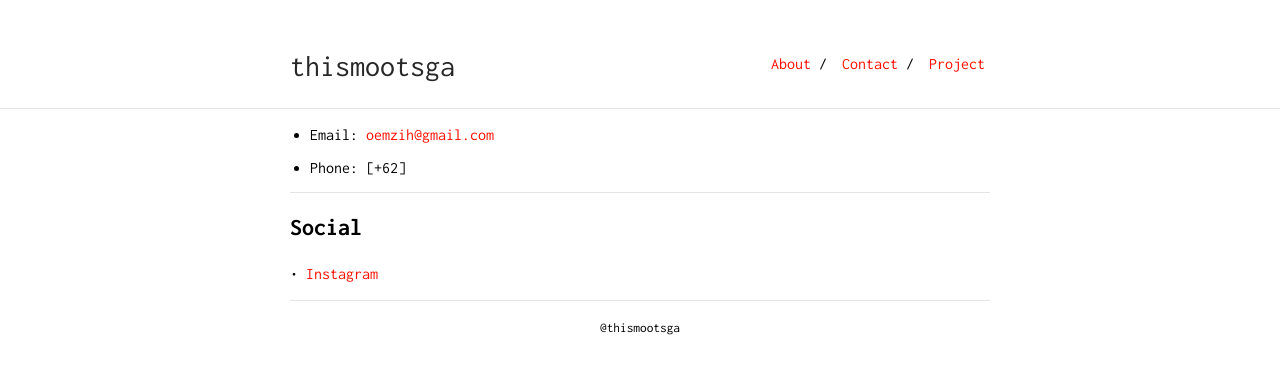
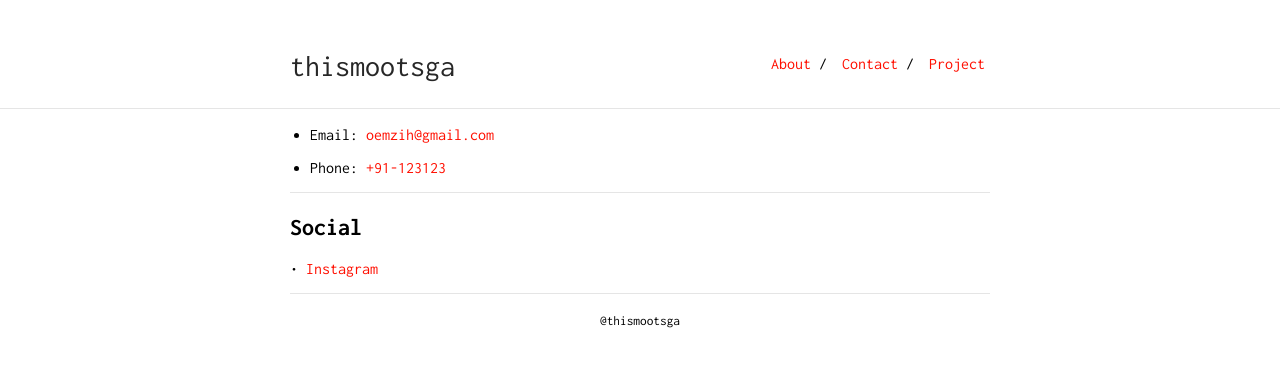
Before and after one commit to oemzih/about, a Jekyll site: the page built from contact.md, in a window 1280 px wide. Shown: the top 374 px of the page. Built offline with Jekyll 4.4.1, drawn with Linux system fonts in a browser that asks for light colours.

Commit message:
Update contact.md

```diff
--- a/contact.md
+++ b/contact.md
@@ -5,7 +5,7 @@ is_contact: true
 
 * Email: [oemzih@gmail.com](mailto:oemzih@gmail.com)
 
-* Phone: [+62]
+* Phone: [+91-123123](tel:+91-123123)
 
 ---
 
@@ -13,9 +13,3 @@ is_contact: true
 ## Social
 
 • [Instagram](https://instagram.com/thismootsga)
-ㅤㅤ
-ㅤ
-ㅤ
-ㅤ
-ㅤ
-ㅤ
```
